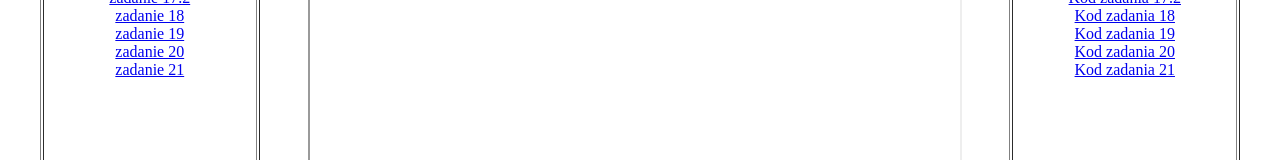
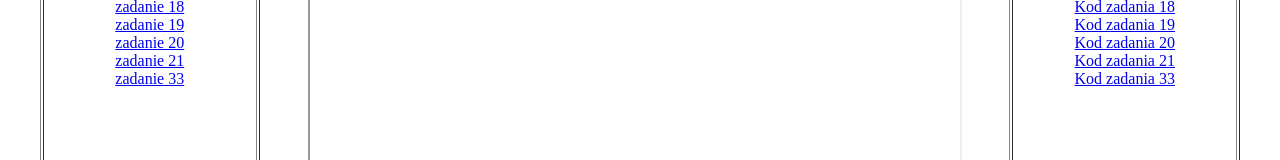
Before and after one commit to wavywonsi/zadania16-21, a plain HTML site: page index.html in a window 1280 px wide. Shown: the part 333-493 px from the top of the page. Drawn offline with Linux system fonts and the light colour scheme.

Commit message:
Update index.html

```diff
--- a/index.html
+++ b/index.html
@@ -19,7 +19,7 @@
                 <a href="was_z19.html" target="strony"> zadanie 19 </a><br>
                 <a href="was_z20.html" target="strony"> zadanie 20 </a><br>
                 <a href="was_z21.html" target="strony"> zadanie 21 </a><br>
-
+                <a href="zadanie33_kod.html" target="strony"> zadanie 33
 
 
             </td>
@@ -35,7 +35,7 @@
                 <width=18% align=center><a href="was_zdkod19.html" target="strony">Kod zadania 19 </a><br>
                 <width=18% align=center><a href="was_zdkod20.html" target="strony">Kod zadania 20 </a><br>
                 <width=18% align=center><a href="was_zdkod21.html" target="strony">Kod zadania 21</a><br>
-
+                <width=18% align=center><a href="zadanie33_kod.html" target="strony"> Kod zadania 33 </a><br>
 
 
 
```
